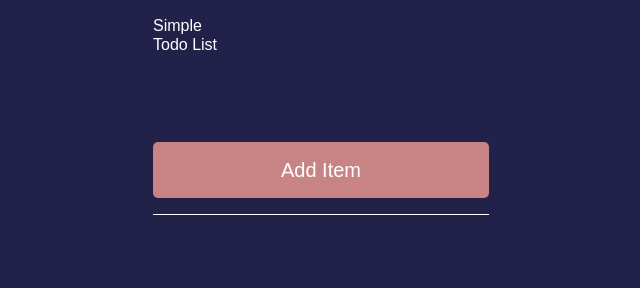
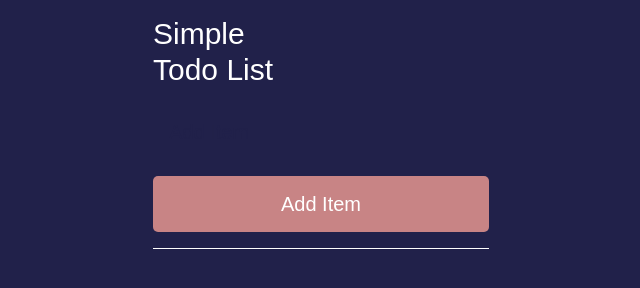
Before and after one commit to TavionK/Vanilla-JS-Todo-List-App, a website built with Vite: page index.html in a window 1280 px wide. Shown: the whole page, without its empty margins (319-959 px from the left). Built offline with nearby package versions, Linux system fonts and the light colour scheme.

Commit message:
"Enhance index.html styling: add Tailwind classes to body and h1 for improved appearance"

```diff
--- a/index.html
+++ b/index.html
@@ -6,10 +6,10 @@
     <link rel="stylesheet" href="src/index.css" />
     <title>Simple Todo List</title>
   </head>
-  <body>
+  <body class="bg-slate-800">
     <main>
       <div class="card">
-        <h1>
+        <h1 class="text-3xl text-white mb-4">
           Simple <br />
           Todo List
         </h1>
```
